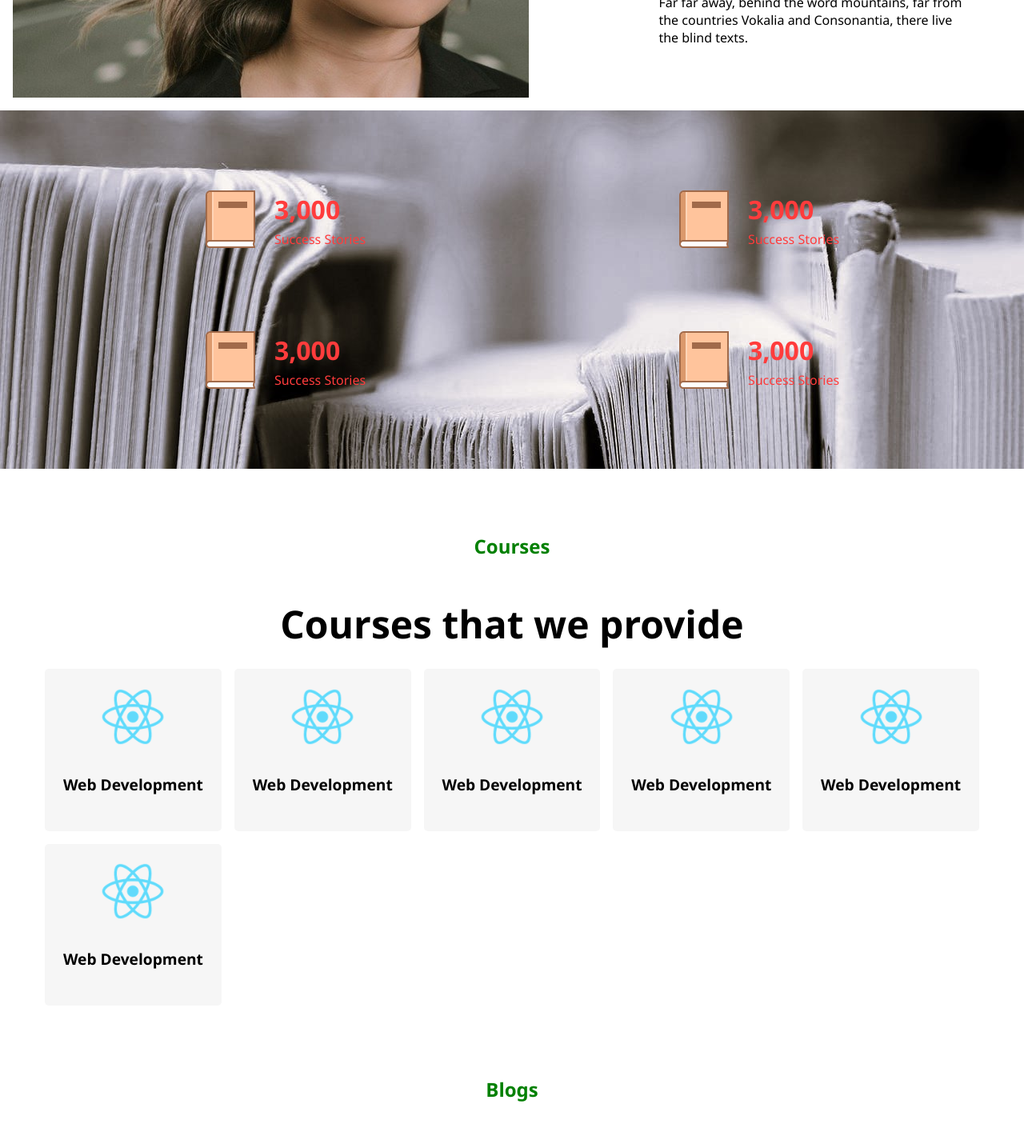
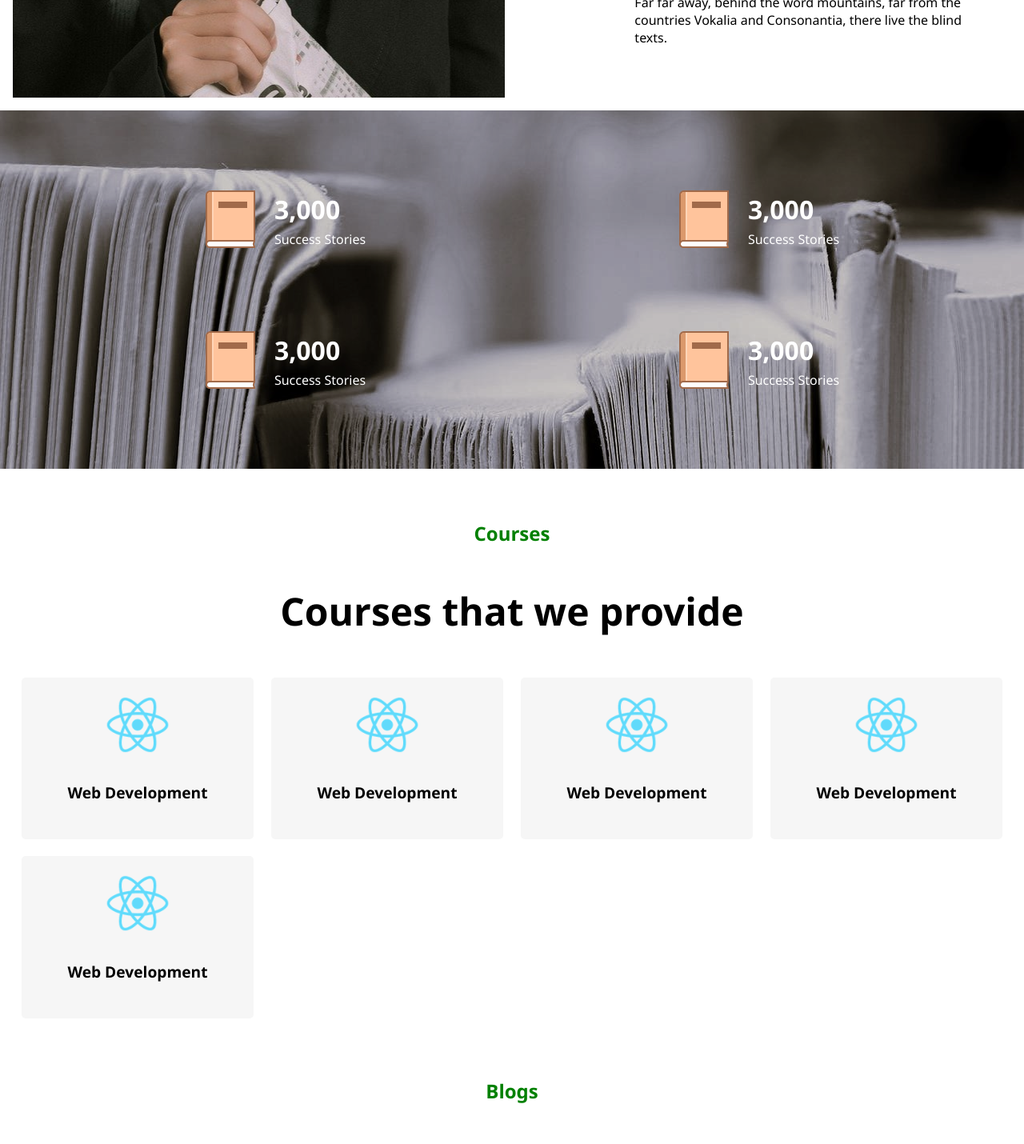
Before and after one commit to mohitjangir17/australian-web, a React (Create React App) app: page / in a window 1280 px wide. Shown: the part 1260-2690 px from the top of the page at 80% size. Built offline with nearby package versions, Linux system fonts and the light colour scheme.

Commit message:
some more css changes and media queries changed

```diff
--- a/public/index.html
+++ b/public/index.html
@@ -24,7 +24,7 @@
       work correctly both with client-side routing and a non-root public URL.
       Learn how to configure a non-root public URL by running `npm run build`.
     -->
-    <title>React App</title>
+    <title>Australian Web</title>
   </head>
   <body>
     <noscript>You need to enable JavaScript to run this app.</noscript>
--- a/src/App.css
+++ b/src/App.css
@@ -6,3 +6,7 @@
 motion {
     margin: 0em;
 }
+.backgroundWhite {
+
+background-color: white;
+}
--- a/src/App.js
+++ b/src/App.js
@@ -7,9 +7,9 @@ import Courses from "./components/Courses";
 import Footer from "./components/Footer";
 import Testimonials from "./components/Testimonials";
 import Blogs from "./components/Blogs";
-import { motion } from 'framer-motion'
 // import SupportEngine from "./components/SupportEngine";
 // import Comm100 from "./components/Comm100/Comm100Fetch";
+import { motion } from 'framer-motion'
 function FadeInWhenVisible({ children }) {
   return (
     <motion.div
@@ -17,7 +17,7 @@ function FadeInWhenVisible({ children }) {
       whileInView="visible"
       viewport={{ once: true }}
       transition={{
-        duration: 1.5,
+        duration: 1,
         delay: 0.3,
         // ease: [0, 0.5, 0.7, 1.01],
       }}
@@ -35,7 +35,7 @@ function App() {
     <div className="App">
       <Header />
       {/* <Comm100 /> */}
-
+      <div className="backgroundWhite" >
         <FadeInWhenVisible>
           <Benifits />
         </FadeInWhenVisible>
@@ -59,6 +59,7 @@ function App() {
         <Footer />
         {/* <SupportEngine /> */}
       </div>
+    </div>
   );
 }
 
--- a/src/components/Courses.jsx
+++ b/src/components/Courses.jsx
@@ -1,47 +1,68 @@
 import "./components.css";
 import logo from "./resources/logo192.png";
+import { motion } from "framer-motion";
 function Courses() {
+  function FadeInWhenVisible({ children }) {
+    return (
+      <motion.div
+        initial="hidden"
+        whileInView="visible"
+        viewport={{ once: true }}
+        transition={{
+          duration: 1,
+          delay: 0.3,
+          // ease: [0, 0.5, 0.7, 1.01],
+        }}
+        variants={{
+          visible: { opacity: 1, y: 0 },
+          hidden: { opacity: 0, y: 50 },
+        }}
+      >
+        {children}
+      </motion.div>
+    );
+  }
   return (
     <div className="Courses">
       <span>Courses</span>
       <h2>Courses that we provide</h2>
       <section className="course-item-container">
-        <a href="">
+        <FadeInWhenVisible>
+          {" "}
             <div className="course-item">
               <img width={80} src={logo} alt="course" />
               <h4>Web Development</h4>
             </div>
-        </a>
-        <a href="">
+        </FadeInWhenVisible>
+        <FadeInWhenVisible>
+          {" "}
             <div className="course-item">
               <img width={80} src={logo} alt="course" />
               <h4>Web Development</h4>
             </div>
-        </a>
-        <a href="">
+        </FadeInWhenVisible>
+        <FadeInWhenVisible>
+          {" "}
             <div className="course-item">
               <img width={80} src={logo} alt="course" />
               <h4>Web Development</h4>
             </div>
-        </a>
-        <a href="">
+        </FadeInWhenVisible>
+        <FadeInWhenVisible>
+          {" "}
             <div className="course-item">
               <img width={80} src={logo} alt="course" />
               <h4>Web Development</h4>
             </div>
-        </a>
-        <a href="">
+        </FadeInWhenVisible>
+        <FadeInWhenVisible>
+          {" "}
             <div className="course-item">
               <img width={80} src={logo} alt="course" />
               <h4>Web Development</h4>
             </div>
-        </a>
-        <a href="">
-          <div className="course-item">
-            <img width={80} src={logo} alt="course" />
-            <h4>Web Development</h4>
-          </div>
-        </a>
+        </FadeInWhenVisible>
+
       </section>
     </div>
   );
--- a/src/components/Footer.jsx
+++ b/src/components/Footer.jsx
@@ -10,8 +10,8 @@ function Footer() {
       <div className="footer-columns">
         <img className="footerLogo" src={logo} alt="" />
         <p>
-          A small river named Duden flows by their place and supplies it with
-          the necessary regelialia.
+          A small river named Duden flows by their place and supplies it
+          <br /> with the necessary regelialia.
         </p>
 
         <div className="footer-social-icons">
--- a/src/components/components.css
+++ b/src/components/components.css
@@ -1,3 +1,6 @@
+html {
+scroll-behavior: smooth;
+}
 .Header1 {
   display: block;
   background-image: url(./resources/open-book.jpg);
@@ -6,6 +9,10 @@
   background-repeat: no-repeat;
   z-index: -2;
   position: fixed;
+  min-height: 100%;
+  width: 100%;
+  /* top: 0; */
+  /* left: 0; */
 }
 .poster {
   display: flex;
@@ -16,6 +23,11 @@
 }
 .social-logos > a {
   margin: 0.7em;
+}
+.social-logos > a > img:hover {
+  cursor: pointer;
+  transition: 0.4s;
+  transform: scale(1.2);
 }
 .poster > a > img {
   width: 50px;
@@ -28,7 +40,83 @@
 .Navbar {
   padding: 1em;
   background-color: rgb(240, 255, 255, 0.5);
-
+}
+.desktop-Navbar {
+  display: none;
+}
+.mobile-Navbar {
+  display: block;
+  transition: 0.7s;
+}
+.mobile-Navbar p {
+  color: white;
+  font-size: large;
+  margin-left: 1em;
+  width: fit-content;
+  transition: 0.7s;
+}
+.mobile-Navbar p:hover {
+  cursor: pointer;
+  color: green;
+  transition: 0.7s;
+  transform: scale(1.1);
+}
+.mobile-Navbar > span {
+  display: block;
+  position: relative;
+  animation: navSlider 0.7s forwards;
+}
+@-webkit-keyframes navSlider {
+  0% {
+    bottom: 50px;
+    opacity: 0;
+  }
+  100% {
+    bottom: 0px;
+    opacity: 1;
+  }
+}
+@-moz-keyframes navSlider {
+  0% {
+    bottom: 50px;
+    opacity: 0;
+  }
+  100% {
+    bottom: 0px;
+    opacity: 1;
+  }
+}
+@-o-keyframes navSlider {
+  0% {
+    bottom: 50px;
+    opacity: 0;
+  }
+  100% {
+    bottom: 0px;
+    opacity: 1;
+  }
+}
+@keyframes navSlider {
+  0% {
+    bottom: 50px;
+    opacity: 0;
+  }
+  100% {
+    bottom: 0px;
+    opacity: 1;
+  }
+}
+.navlist > a {
+  display: flex;
+  flex-direction: column;
+  text-decoration: none;
+  color: white;
+  margin: 2em;
+  transition: 0.7s;
+}
+.navlist > a:hover {
+  transition: 0.7s;
+  color: green;
 }
 .Navbar > nav > a {
   display: flex;
@@ -38,12 +126,12 @@
   margin: 2em;
   text-decoration: none;
   color: white;
-  transition: .7s;
+  transition: 0.7s;
   font-size: large;
 }
 
 .Navbar > nav > a:hover {
-  transition: .7s;
+  transition: 0.7s;
   color: green;
 }
 .Herotext {
@@ -75,14 +163,14 @@
   border: none;
   width: 92vw;
   border-radius: 5px;
-  transition: .5s;
+  transition: 0.5s;
 }
-.Herotext > button:hover{
+.Herotext > button:hover {
   border: none;
   background-color: green;
-  box-shadow: 2px 2px 20px black;
+  box-shadow: 2px 2px 20px grey;
   color: white;
-  transition: .5s;
+  transition: 0.5s;
   cursor: pointer;
 }
 .Benifits {
@@ -95,7 +183,7 @@
   display: none;
 }
 .benifits-content {
-  padding: 1em;
+  padding: 0.2em;
 }
 .benifits-content span {
   color: green;
@@ -105,15 +193,15 @@
   display: flex;
 }
 .benifits-content img {
-  margin: 2em;
+  margin: 2em 0.5em;
   width: 50px;
   height: 50px;
 }
 .Figures {
-  background: url(./resources/books-figure-section.jpg);
-  background-color: #fff;
+  background: url(./resources/books-figure-section.jpg), rgba(0, 0, 0, 0.2);
+  background-blend-mode: darken;
   padding: 1em;
-  color: rgb(255, 60, 60);
+  color: white;
 }
 .figuresData {
   display: flex;
@@ -133,7 +221,7 @@
 .Courses {
   background-color: white;
   text-align: center;
-  padding: 2em;
+  padding: 1em 0em;
 }
 .Courses span {
   color: green;
@@ -144,29 +232,27 @@
 }
 .Courses h2 {
   font-size: xxx-large;
-  margin: 0 0.5em;
+  /* margin: 0 0em; */
 }
 .course-item-container {
   display: grid;
   grid-template-columns: auto;
 }
-.course-item-container a {
-  margin: 1em;
-  text-decoration: none;
-  color: black;
+.course-item-container div {
+  margin: 0.3em 0.5em;
 }
 .course-item {
   background-color: rgb(246, 246, 246);
   padding: 3em 1em;
   border-radius: 5px;
-  transition: .7s;
+  transition: 0.7s;
   font-size: larger;
 }
 .course-item:hover {
   background-color: green;
   transition: 0.7s;
   color: white;
-
+  cursor: pointer;
 }
 .Testimonials {
   background-color: white;
@@ -184,11 +270,11 @@
 }
 .testimonials_container {
   text-align: left;
-  padding: 0.5em;
+  padding: 0em;
 }
 .testimonials_list {
   padding: 1em 0.2em;
-  margin: 1em;
+  margin: 1em 0em;
   border-radius: 10px;
   background-color: rgb(246, 246, 246);
 }
@@ -199,11 +285,6 @@
 .testimonials_list div span p {
   color: green;
 }
-/* .testimonials_list div img {
-  width: 70px;
-  height: 70px;
-  margin: 1.5em 1em;
-} */
 .reviewDescription {
   margin: -0.5em 1em;
 }
@@ -219,6 +300,12 @@
   background-color: rgb(246, 246, 246);
   border-radius: 10px;
   margin: 1em;
+  transition: 0.4s;
+}
+.blogsList:hover {
+  transform: scale(1.009);
+  transition: 0.4s;
+  box-shadow: grey 2px 2px 20px;
 }
 .blogsContainer a {
   text-decoration: none;
@@ -231,6 +318,11 @@
 .blogsList a h3 {
   margin: 1em;
   text-align: left;
+  transition: 0.4s;
+}
+.blogsList a h3:hover {
+  color: green;
+  transition: 0.4s;
 }
 .blogsList a p {
   margin: 1em;
@@ -285,6 +377,11 @@
   text-decoration: none;
   color: black;
 }
+.footer-social-icons > a > img:hover {
+  cursor: pointer;
+  transition: 0.4s;
+  transform: scale(1.2);
+}
 
 /* tablets */
 @media only screen and (min-width: 600px) {
@@ -293,7 +390,20 @@
     background-color: rgb(240, 255, 255, 0.5);
     font-size: large;
   }
-  .Navbar > nav > a {
+  .desktop-Navbar {
+    display: none;
+  }
+  .mobile-Navbar {
+    display: block;
+  }
+  .navlist > a {
+    display: flex;
+    flex-direction: column;
+    text-decoration: none;
+    color: white;
+    margin: 2em;
+  }
+  .mobile-Navbar > nav > a {
     display: flex;
     flex-direction: column;
     text-decoration: none;
@@ -309,10 +419,15 @@
     width: 95vw;
   }
   .Figures {
-    background: url(./resources/books-figure-section.jpg);
+    background: url(./resources/books-figure-section.jpg), rgba(0, 0, 0, 0.2);
+    background-blend-mode: darken;
     padding: 3em;
-    color: rgb(255, 60, 60);
+    color: white;
   }
+  /* .Figures div {
+    background-color: black;
+    z-index: 2;
+  } */
   .figuresData {
     display: flex;
     justify-content: center;
@@ -326,8 +441,10 @@
     display: grid;
     grid-template-columns: auto auto auto;
   }
+  .course-item-container div {
+    margin: 0.3em;
+  }
   .course-item {
-    margin: 0em;
     background-color: rgb(246, 246, 246);
     padding: 1em 1em;
     border-radius: 5px;
@@ -347,9 +464,16 @@
     grid-template-columns: auto auto;
   }
 }
+@media only screen and (min-width: 768px) {
+.blogsContainer {
+    display: grid;
+    grid-template-columns: auto auto;
+    margin: .1em;
+  }
 
+}
 /* desktops */
-@media only screen and (min-width: 768px) {
+@media only screen and (min-width: 900px) {
   .Header1 {
     background-image: url(./resources/open-book.jpg);
     min-height: 100%;
@@ -373,15 +497,20 @@
   .social-logos {
     display: block;
   }
+
   .social-logos > a > img {
     width: 50px;
     height: 50px;
+    transition: 0.4s;
   }
   .Navbar {
     background-color: rgb(240, 255, 255, 0.5);
     margin: 1em;
   }
-  .Navbar > nav {
+  nav.mobile-Navbar {
+    display: none;
+  }
+  .desktop-Navbar {
     display: flex;
     flex-direction: initial;
   }
@@ -423,9 +552,10 @@
   .benifits-img {
     background-image: url(./resources/woman.jpg);
     display: block;
-    width: 100%;
+    width: 90%;
     height: auto;
-    z-index: 3;
+    z-index: 1;
+    background-position: center;
   }
   .Benifits {
     display: flex;
@@ -449,9 +579,10 @@
     height: 50px;
   }
   .Figures {
-    background: url(./resources/books-figure-section.jpg);
+    background: url(./resources/books-figure-section.jpg), rgba(0, 0, 0, 0.2);
+    background-blend-mode: darken;
     padding: 3em;
-    color: rgb(255, 60, 60);
+    color: white;
   }
   .figuresData {
     display: flex;
@@ -461,7 +592,7 @@
   .course-item-container {
     display: grid;
     margin: 1em;
-    grid-template-columns: auto auto auto auto auto;
+    grid-template-columns: auto auto auto auto;
   }
   .course-item-container a {
     margin: 0.5em;
@@ -480,11 +611,15 @@
   .blogsContainer {
     display: grid;
     grid-template-columns: auto auto auto;
+    /* margin: 1em 3em; */
   }
   .Footer {
     padding: 0.5em;
     background-color: whitesmoke;
     display: grid;
-    grid-template-columns: auto auto auto auto;
+    grid-template-columns: auto auto auto;
+  }
+  .footer-social-icons > a > img {
+    transition: 0.4s;
   }
 }
```
Also changed, not shown: package.json (+6 -3 lines), src/components/Blogs.jsx (+16 -0 lines), src/components/Navbar.jsx (+20 -2 lines), 1 other file (tests, documents, lock files or other folders). Lines whose indentation alone changed are shown as unchanged.
